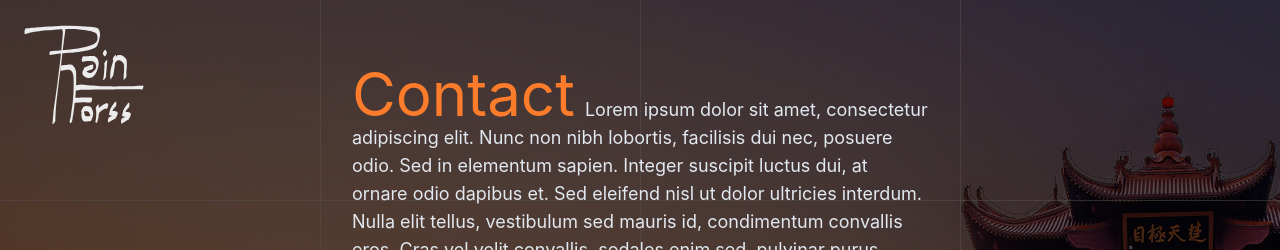
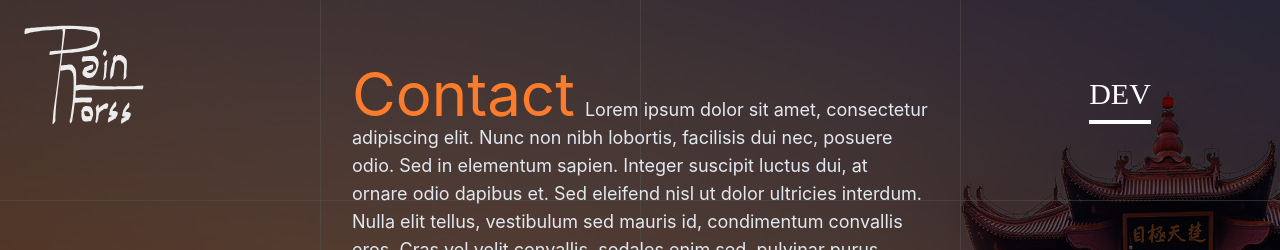
Before and after one commit to rainforss/personal-site, a Next.js app: page /contact in a window 1280 px wide. Shown: the top 250 px of the page. Built offline with nearby package versions, Linux system fonts and the light colour scheme; a web font is replaced by a local one.

Commit message:
changed contact page links

```diff
--- a/pages/contact.tsx
+++ b/pages/contact.tsx
@@ -165,14 +165,22 @@ const Contact: NextPage = () => {
                   </article>
                 </div>
               </div>
+              <div className="col-start-4 col-span-1 row-start-1 row-span-1 text-slate-200 relative flex justify-center items-center">
+                <div className="relative">
+                  <NavLink text="DEV" url="https://dev.to/rainforss" />
+                </div>
+              </div>
               <div className="col-start-4 col-span-1 row-start-2 row-span-1 text-slate-200 relative flex justify-center items-center">
                 <div className="relative">
-                  <NavLink text="LinkedIn" url="/about" />
+                  <NavLink
+                    text="LinkedIn"
+                    url="https://www.linkedin.com/in/jake-chen-210818128/"
+                  />
                 </div>
               </div>
               <div className="col-start-4 col-span-1 row-start-3 row-span-1 text-slate-200 relative flex justify-center items-center">
                 <div className="relative">
-                  <NavLink text="Github" url="/about" />
+                  <NavLink text="Github" url="https://github.com/rainforss" />
                 </div>
               </div>
             </div>
```
